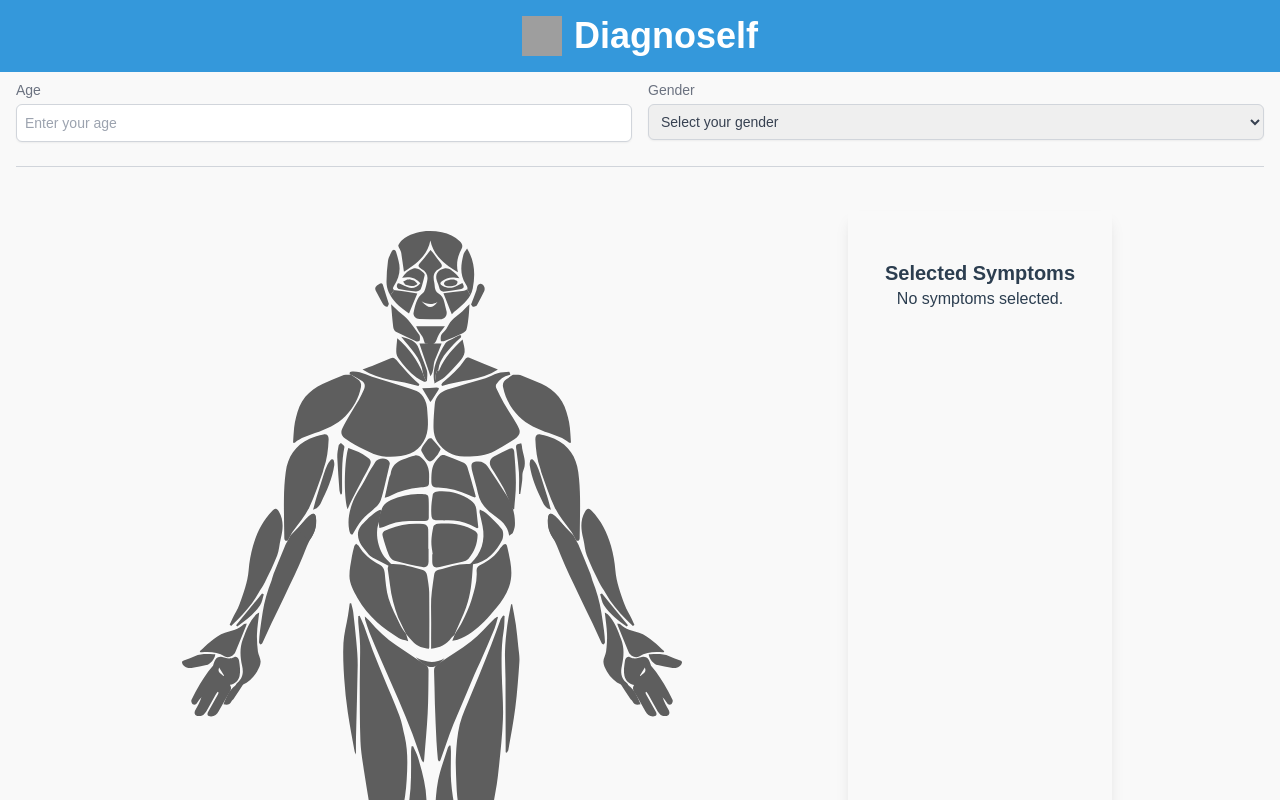
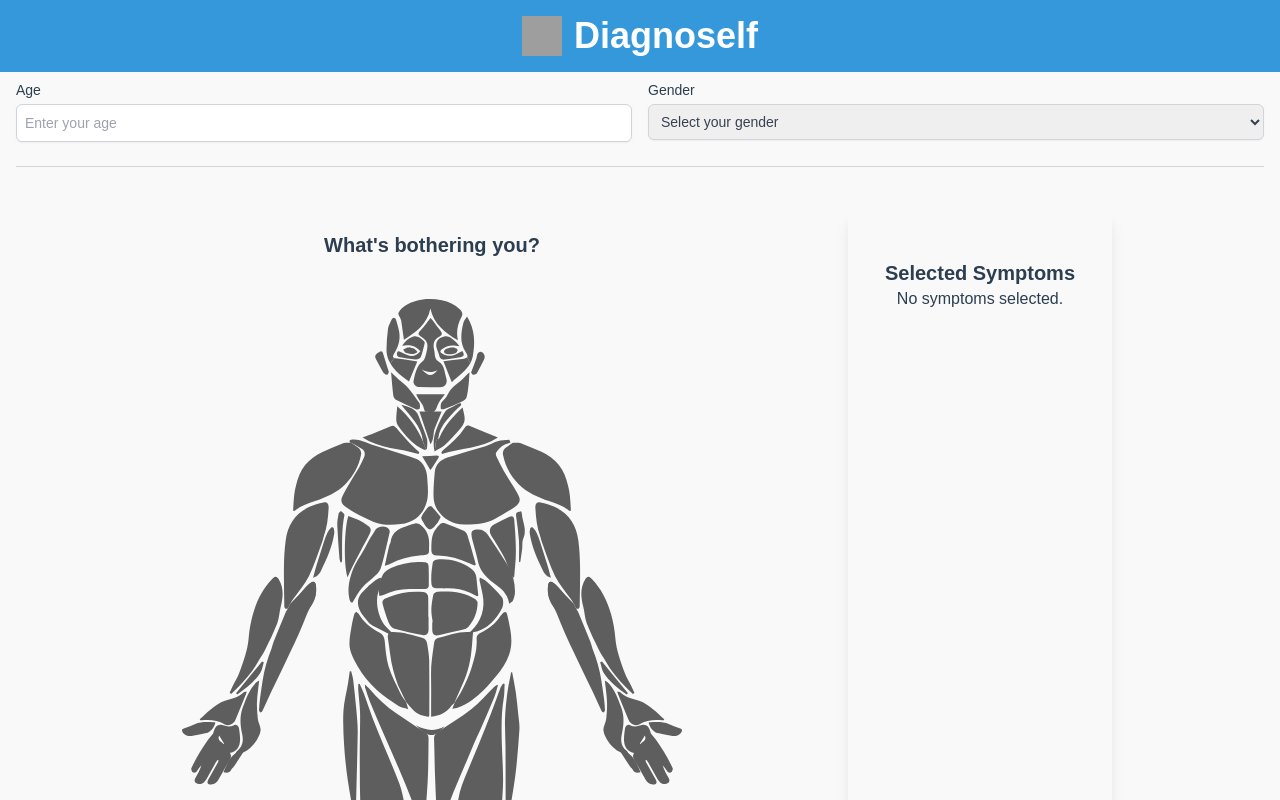
Before and after one commit to Quantumcode9/ai-symptom-checker, a Next.js app: page / in a window 1280 px wide. Shown: the top 800 px of the page. Built offline with nearby package versions, Linux system fonts and the light colour scheme; grey boxes are pictures that could not be loaded.

Commit message:
fixed  minor bug with body diagram.

```diff
--- a/src/app/components/BodyDiagram.js
+++ b/src/app/components/BodyDiagram.js
@@ -215,19 +215,20 @@ onMouseLeave={handleMouseLeave}
     </g>
     <path
         id="Left_Knee"
-        className={`st1 ${isSymptomSelected('Knee', 'Legs') ? 'selected' : ''} ${hoveredPart === 'Knee' ? 'hovered' : ''}`}
+        className={`st1 ${isSymptomSelected('Knees', 'Legs') ? 'selected' : ''}
+        ${hoveredPart === 'Knees' ? 'hovered' : ''}`}
         onClick={() => handlePartTap('Knees', 'Legs')}
-        onMouseEnter={() => handleMouseEnter('Knee')}
+        onMouseEnter={() => handleMouseEnter('Knees')}
         onMouseLeave={handleMouseLeave}
     d="M229.32,586.34c-0.42-1.14-1.06-2.26-1.22-3.44c-1.29-9.79-2.32-19.61-3.77-29.37
         c-0.99-6.68-1.77-13.56-4.09-19.81c-1.91-5.16-2.07-10.38-1.07-15.03c2.07-9.65,1.88-19.91,6.88-28.85
         c0.45-0.8,1.39-2.09,1.82-1.99c0.88,0.21,1.91,1.07,2.29,1.93c3.24,7.29,4.56,15.1,6.24,22.85c2.06,9.49,2.47,18.93,1.23,28.48
         c-1.33,10.17-2.71,20.34-4.33,30.47c-0.79,4.94-2.17,9.78-3.28,14.66c-0.24,0.03-0.47,0.07-0.71,0.1L229.32,586.34z"/>
     <path id="Right_Knee"
-    className={`st1 ${isSymptomSelected('Knee', 'Legs') ? 'selected' : ''}
-    ${hoveredPart === 'Knee' ? 'hovered' : ''}`}
+    className={`st1 ${isSymptomSelected('Knees', 'Legs') ? 'selected' : ''}
+    ${hoveredPart === 'Knees' ? 'hovered' : ''}`}
     onClick={() => handlePartTap('Knees', 'Legs')}
-    onMouseEnter={() => handleMouseEnter('Knee')}
+    onMouseEnter={() => handleMouseEnter('Knees')}
     onMouseLeave={handleMouseLeave}
     d="M180.29,586.87c-0.8-1.42-1.56-2.22-1.71-3.11c-0.93-5.62-1.71-11.27-2.58-16.9
         c-0.85-5.48-1.88-10.93-2.61-16.43c-1.28-9.69-2.65-19.44-1.56-29.19c1.14-10.25,3.3-20.36,6.7-30.15c0.23-0.66,0.54-1.35,1-1.87
--- a/src/app/page.js
+++ b/src/app/page.js
@@ -151,7 +151,7 @@ function HomePage() {
   }, [openDropdown]);
 
   return (
-    <div className="container mx-auto px-4 min-h-screen mb-10">
+    <div className="container mx-auto px-4 min-h-screen mb-6">
       <header className="bg-header text-white py-4 w-full fixed top-0 left-0 z-20">
         <div className="flex justify-center items-center">
           <img src="/static/icon.png" alt="Icon" className="h-10 w-10 mr-3" />
@@ -163,7 +163,7 @@ function HomePage() {
         <form onSubmit={handleSubmit} className="space-y-6">
           <div className="grid grid-cols-1 md:grid-cols-2 gap-4">
             <div>
-              <label htmlFor="formAge" className="block text-sm font-medium text-gray-500">Age</label>
+              <label htmlFor="formAge" className="block text-sm font-medium text-foreground">Age</label>
               <input
                 id="formAge"
                 type="number"
@@ -175,7 +175,7 @@ function HomePage() {
             </div>
 
             <div>
-              <label htmlFor="formGender" className="block text-sm font-medium text-gray-500">Gender</label>
+              <label htmlFor="formGender" className="block text-sm font-medium text-foreground">Gender</label>
               <select
                 id="formGender"
                 value={gender}
@@ -214,6 +214,9 @@ function HomePage() {
       </div>
       <div className="layout-container lg:flex lg:justify-between lg:space-x-4">
       <div className="diagram-container lg:w-2/3">
+      <div className='flex justify-center'>
+        <h2 className="text-xl font-semibold mb-10">What&apos;s bothering you?</h2>
+      </div>
           <BodyDiagram
           selectedSymptoms={selectedSymptoms}
           handleSymptomClick={handleSymptomClick}
```
